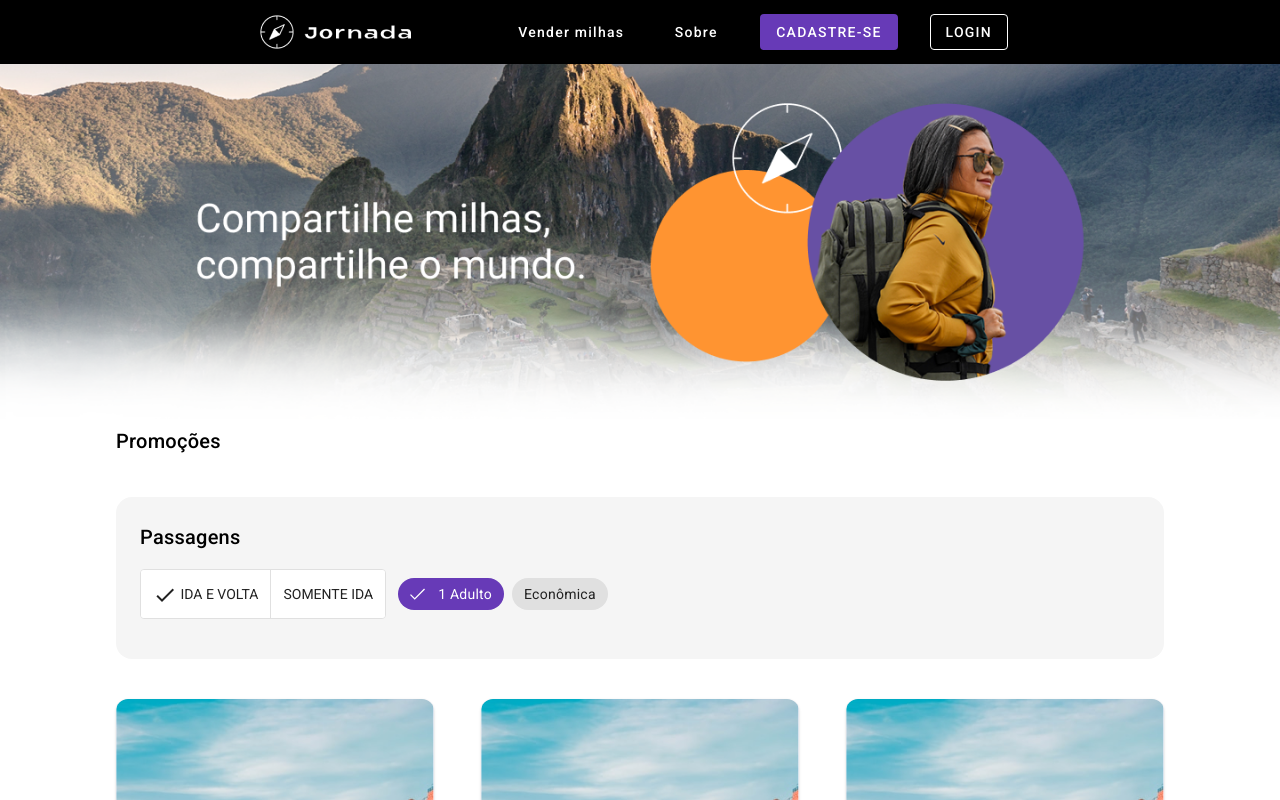
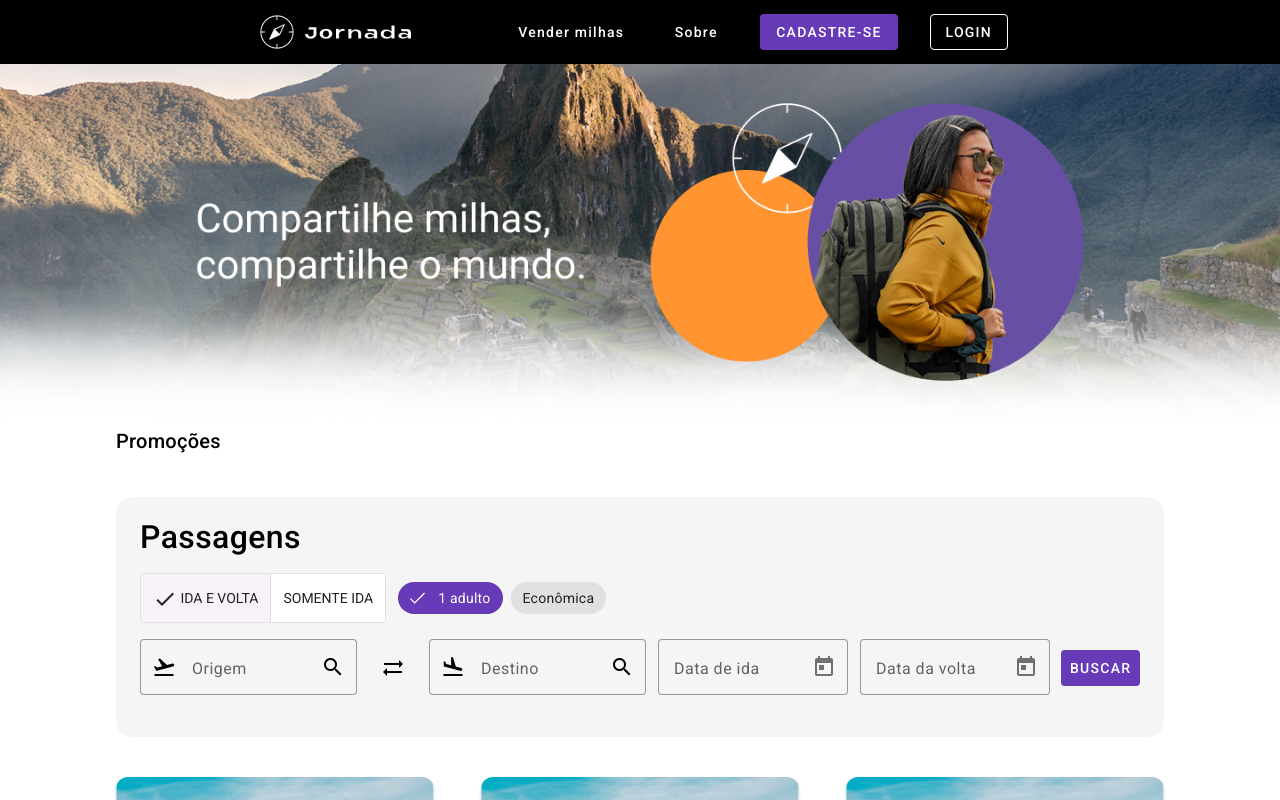
Before and after one commit to Rafaela3613/jornada-milhas, an Angular app: page / in a window 1280 px wide. Shown: the top 800 px of the page. Built offline with nearby package versions, Linux system fonts and the light colour scheme.

Commit message:
adicionando o modal

```diff
--- /dev/null
+++ b/src/app/shared/botao-controle/botao-controle.component.html
@@ -0,0 +1,5 @@
+<button mat-mini-fab [ngClass]="operacao">
+  <img
+    [src]="operacao === 'incrementar' ? 'assets/icones/add_circle.png' : 'assets/icones/do_not_disturb_on.png'"
+    [alt]="operacao === 'incrementar' ? 'Ícone do operador de adição' : 'Ícone do operador de subtração'">
+</button>
--- /dev/null
+++ b/src/app/shared/botao-controle/botao-controle.component.scss
@@ -0,0 +1,12 @@
+button {
+  img {
+    vertical-align: middle;
+  }
+}
+
+.decrementar {
+  background: #D9D9D9;
+}
+.incrementar {
+  background: #E8DEF8;
+}
--- a/src/app/shared/form-busca/form-busca.component.html
+++ b/src/app/shared/form-busca/form-busca.component.html
@@ -3,16 +3,50 @@
     <h2>Passagens</h2>
     <div class="flex-container">
       <mat-button-toggle-group aria-label="Tipo de passagem">
-              <mat-button-toggle>
+        <mat-button-toggle checked>
           <mat-icon>check</mat-icon>
           IDA E VOLTA
         </mat-button-toggle>
         <mat-button-toggle>SOMENTE IDA</mat-button-toggle>
       </mat-button-toggle-group>
-          <mat-chip-listbox aria-label="Seleção de passagens">
-              <mat-chip-option selected>1 Adulto</mat-chip-option>
+      <mat-chip-listbox (click)="openDialog()" aria-label="Seleção de passagens">
+        <mat-chip-option selected>1 adulto</mat-chip-option>
         <mat-chip-option>Econômica</mat-chip-option>
       </mat-chip-listbox>
     </div>
+    <div class="flex-container">
+      <mat-form-field class="input-container" appearance="outline">
+        <mat-label>Origem</mat-label>
+        <mat-icon matPrefix>
+          flight_takeoff
+        </mat-icon>
+        <input matInput placeholder="Origem">
+        <mat-icon matSuffix>search</mat-icon>
+      </mat-form-field>
+      <button mat-icon-button>
+        <mat-icon>sync_alt</mat-icon>
+      </button>
+      <mat-form-field class="input-container" appearance="outline">
+        <mat-label>Destino</mat-label>
+        <mat-icon matPrefix>
+          flight_land
+        </mat-icon>
+        <input matInput placeholder="Destino">
+        <mat-icon matSuffix>search</mat-icon>
+      </mat-form-field>
+      <mat-form-field class="input-container" appearance="outline">
+        <mat-label>Data de ida</mat-label>
+        <input matInput [matDatepicker]="ida">
+        <mat-datepicker-toggle matIconSuffix [for]="ida"></mat-datepicker-toggle>
+        <mat-datepicker #ida></mat-datepicker>
+      </mat-form-field>
+      <mat-form-field class="input-container" appearance="outline">
+        <mat-label>Data da volta</mat-label>
+        <input matInput [matDatepicker]="volta">
+        <mat-datepicker-toggle matIconSuffix [for]="volta"></mat-datepicker-toggle>
+        <mat-datepicker #volta></mat-datepicker>
+      </mat-form-field>
+      <button mat-flat-button color="primary">BUSCAR</button>
+    </div>
   </form>
 </app-card>
--- a/src/app/shared/form-busca/form-busca.component.scss
+++ b/src/app/shared/form-busca/form-busca.component.scss
@@ -12,5 +12,9 @@
   }
   .mat-button-toggle-checked {
     background-color: #F7F2FA;
+  }
+  h2 {
+    font-size: 32px;
+    margin-bottom: 20px;
+  }
 }
-}
--- a/src/app/shared/form-busca/form-busca.component.ts
+++ b/src/app/shared/form-busca/form-busca.component.ts
@@ -1,4 +1,6 @@
 import { Component } from '@angular/core';
+import { MatDialog } from '@angular/material/dialog';
+import { ModalComponent } from '../modal/modal.component';
 
 @Component({
   selector: 'app-form-busca',
@@ -6,5 +8,11 @@ import { Component } from '@angular/core';
   styleUrls: ['./form-busca.component.scss']
 })
 export class FormBuscaComponent {
+  constructor(public dialog: MatDialog) {}
 
+  openDialog() {
+    this.dialog.open(ModalComponent, {
+      width: '50%'
+    })
+  }
 }
--- /dev/null
+++ b/src/app/shared/modal/modal.component.html
@@ -0,0 +1,44 @@
+<section class="modal">
+  <h1 mat-dialog-title>Viajante</h1>
+  <div mat-dialog-content>
+    <div class="selecao-idade">
+      <ul>
+        <li><strong>Adultos</strong></li>
+        <li>(Acima de 12 anos)</li>
+        <li>
+          <app-botao-controle operacao="decrementar"></app-botao-controle>
+          <span>1</span>
+          <app-botao-controle operacao="incrementar"></app-botao-controle>
+        </li>
+      </ul>
+      <ul>
+        <li><strong>Crianças</strong></li>
+        <li>(Entre 2 e 11 anos)</li>
+        <li>
+          <app-botao-controle operacao="decrementar"></app-botao-controle>
+          <span>1</span>
+          <app-botao-controle operacao="incrementar"></app-botao-controle>
+        </li>
+      </ul>
+      <ul>
+        <li><strong>Bebês</strong></li>
+        <li>(Até 2 anos)</li>
+        <li>
+          <app-botao-controle operacao="decrementar"></app-botao-controle>
+          <span>1</span>
+          <app-botao-controle operacao="incrementar"></app-botao-controle>
+        </li>
+      </ul>
+    </div>
+    <div class="selecao-categoria">
+      <p><strong>Categoria</strong></p>
+      <mat-chip-listbox aria-label="Seleção de passagens">
+        <mat-chip-option selected>1 adulto</mat-chip-option>
+        <mat-chip-option>Econômica</mat-chip-option>
+      </mat-chip-listbox>
+    </div>
+  </div>
+  <div mat-dialog-actions class="modal-actions">
+    <button color="primary" mat-flat-button mat-dialog-close>BUSCAR</button>
+  </div>
+</section>
--- /dev/null
+++ b/src/app/shared/modal/modal.component.scss
@@ -0,0 +1,46 @@
+.modal {
+  border: 1px solid #1D1B20;
+  max-width: 100%;
+  display: flex;
+  flex-direction: column;
+  h1 {
+    font-size: 32px;
+    padding: 12px;
+  }
+  .selecao-idade {
+    display: flex;
+    justify-content: space-between;
+    ul {
+      list-style-type: none;
+      margin: 0 0 0 -1em;
+      padding: 0;
+      li {
+        margin-bottom: 10px;
+        margin: 12px;
+        font-weight: 400;
+        font-size: 16px;
+        line-height: 20px;
+        color: #1D1B20;
+        text-align: start;
+        padding: 0;
+        span {
+          vertical-align: middle;
+          padding: 0 12px;
+        }
+      }
+    }
+  }
+  .selecao-categoria {
+    margin-top: 32px;
+    color: #1D1B20;
+  }
+  .modal-actions {
+    display: flex;
+    justify-content: center;
+    margin-bottom: 20px;
+    button {
+      margin: 0 8px;
+      width: 100%;
+    }
+  }
+}
```
Also changed, not shown: src/app/app.module.ts (+8 -2 lines), src/app/shared/botao-controle/botao-controle.component.ts (added, +12 -0 lines), src/app/shared/modal/modal.component.ts (added, +10 -0 lines), 2 other files (tests, documents, lock files or other folders). Lines whose indentation alone changed are shown as unchanged.
